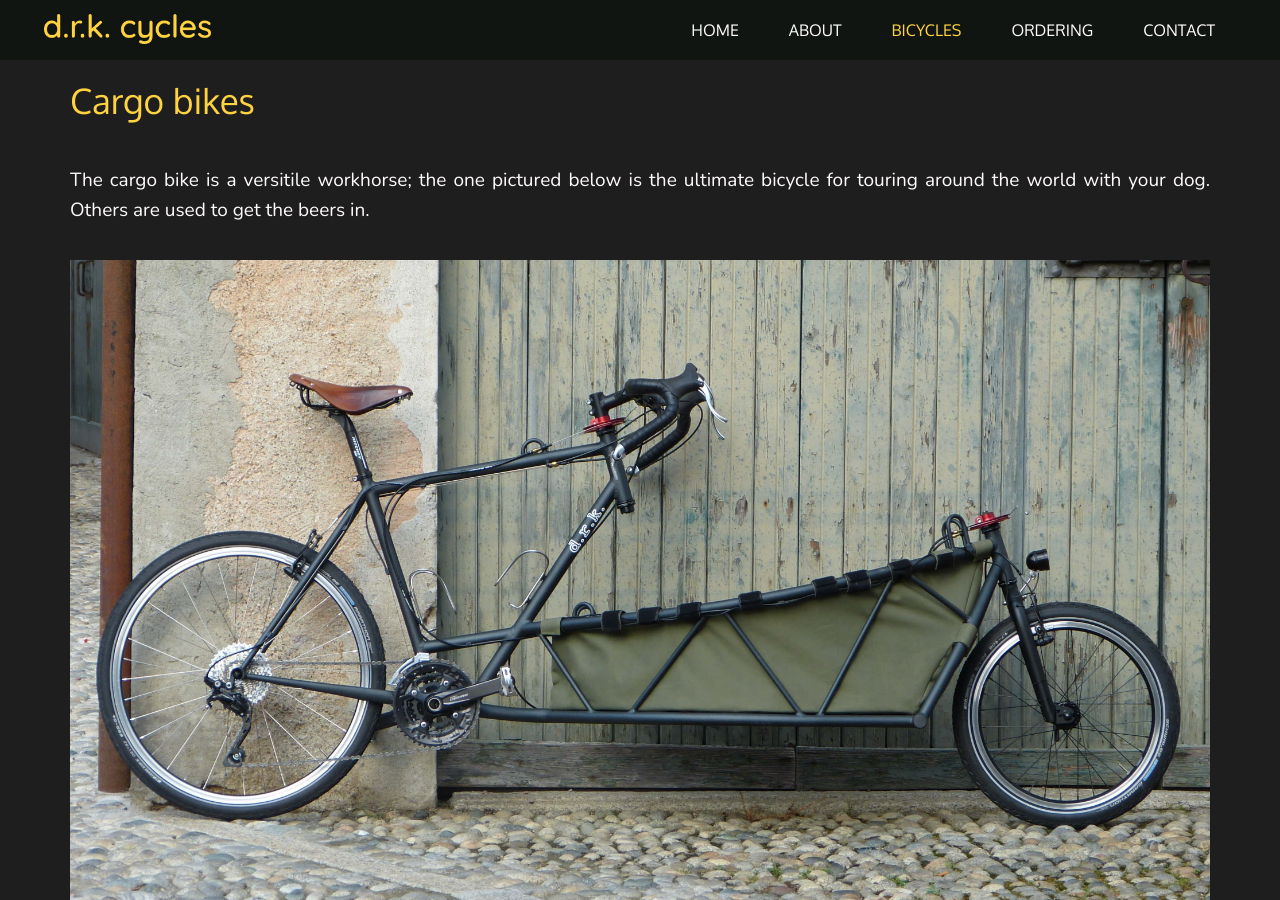
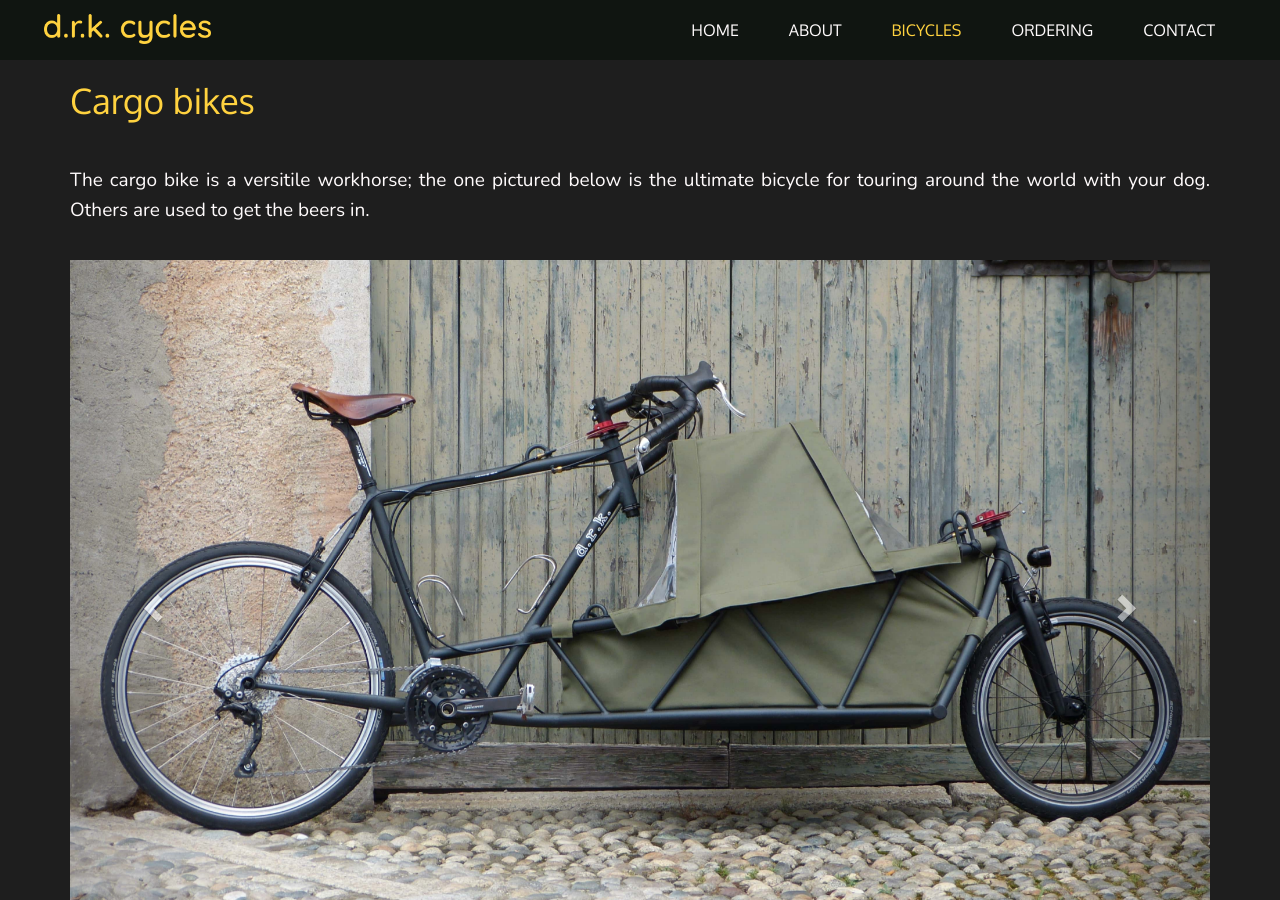
Before and after one commit to ariannacasiraghi/drkcycles, a Jekyll site: the page built from index.html, in a window 1280 px wide and 900 px high, scrolled down 1739 px. Built offline with Jekyll 4.4.1, drawn with Linux system fonts in a browser that asks for light colours; nearby versions of some CDN libraries.

Commit message:
carousel

```diff
--- a/index.html
+++ b/index.html
@@ -56,7 +56,35 @@ sitemap:
             <h1>Bicycles</h1>
             <h2>Cargo bikes</h2>
             <h3>The cargo bike is a versitile workhorse; the one pictured below is the ultimate bicycle for touring around the world with your dog. Others are used to get the beers in.</h3>
-            <img class="img-responsive" src="img/cargo1-small.jpg" alt="cargo bike">
+
+              <div id="myCarousel" class="carousel slide" data-ride="carousel">
+                <!-- Indicators -->
+                <ol class="carousel-indicators">
+                  <li data-target="#myCarousel" data-slide-to="0" class="active"></li>
+                  <li data-target="#myCarousel" data-slide-to="1"></li>
+                </ol>
+
+                <!-- Wrapper for slides -->
+                <div class="carousel-inner">
+                  <div class="item active">
+                  <img class="img-responsive" src="img/cargo1-small.jpg" alt="cargo bike without roof">
+                </div>
+
+                <div class="item">
+                  <img class="img-responsive" src="img/cargo2-small.jpg" alt="cargo bike without roof">
+                </div>
+
+                <!-- Left and right controls -->
+                <a class="left carousel-control" href="#myCarousel" data-slide="prev">
+                  <span class="glyphicon glyphicon-chevron-left"></span>
+                  <span class="sr-only">Previous</span>
+                </a>
+                <a class="right carousel-control" href="#myCarousel" data-slide="next">
+                  <span class="glyphicon glyphicon-chevron-right"></span>
+                  <span class="sr-only">Next</span>
+                </a>
+              </div>
+
             <p>The design of the d.r.k. cargo bike retains as natural as a possible geometry to allow for a fun ride. The specific design of the cargo bay area permits a relatively light cargo bike, weighing in at a minimum of around 20kg. In contrast to some of the bigger manufactures, the dimensions of the rider compartment is fully customisable to fit its owner perfectly. The same can be said for the cargo bay, be it for a small dog or a weekly shop, the cargo bay area can be sized accordingly. The d.r.k. cargo bike can even be supplied with a removable roof to keep its contents safe and dry. </p>
             <p>As with all d.r.k. cycles, the cargo bike can be made with components to your specification, or, of course, we can take care of those choices.</p>
 
```
